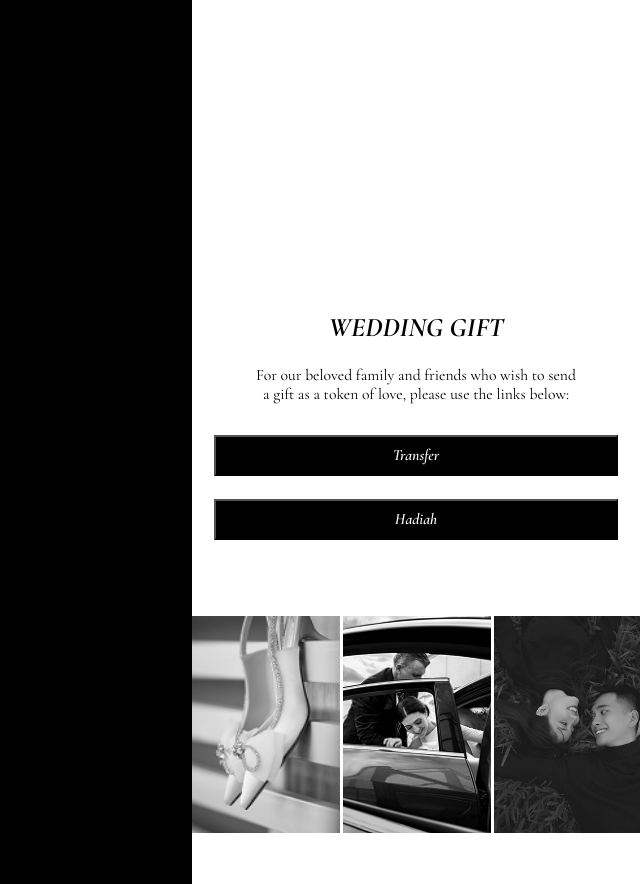
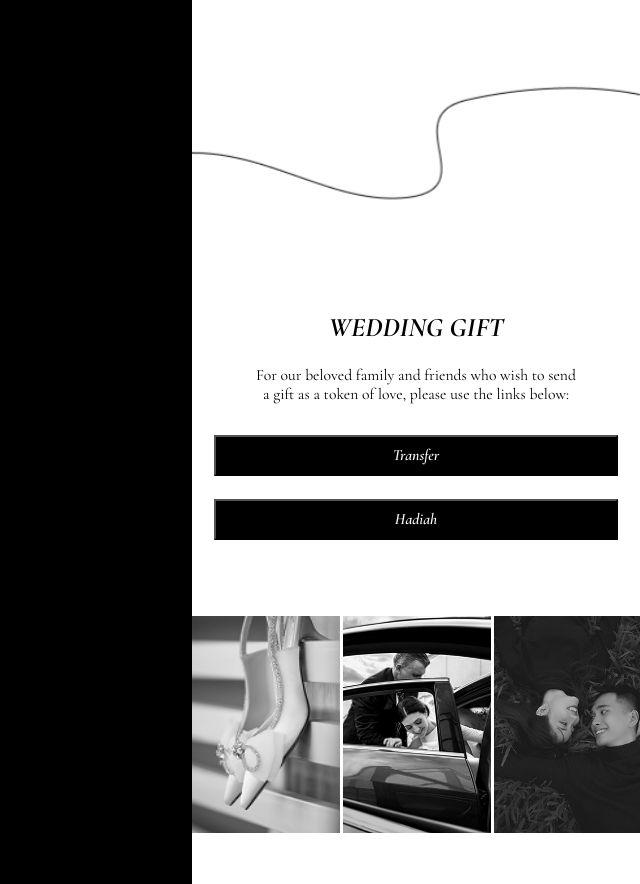
Before and after one commit to MasBotang/tesst, a plain HTML site: page index.html in a window 1280 px wide. Shown: the part 10079-10963 px from the top of the page, without its empty margins (640-1280 px from the left). Drawn offline with nearby package versions, Linux system fonts and the light colour scheme; the site is published under a folder, as on GitHub Pages, so addresses that start at the root find nothing; files whose address does not match are found by name.

Commit message:
Update style.css

```diff
--- a/style.css
+++ b/style.css
@@ -787,7 +787,7 @@ body{
     cursor: pointer;
 }
 .decore-3{
-    background-image: url(/img/decore-3.png);
+    background-image: url(./img/decore-3.png);
     background-size: cover;
     width: 100%;
     height: 30cqw;
```
